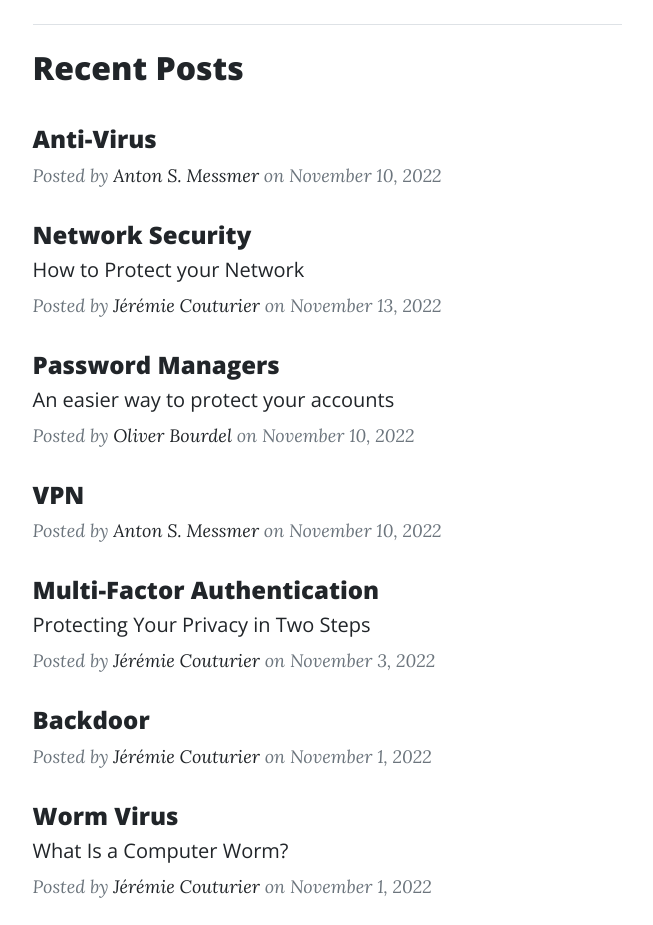
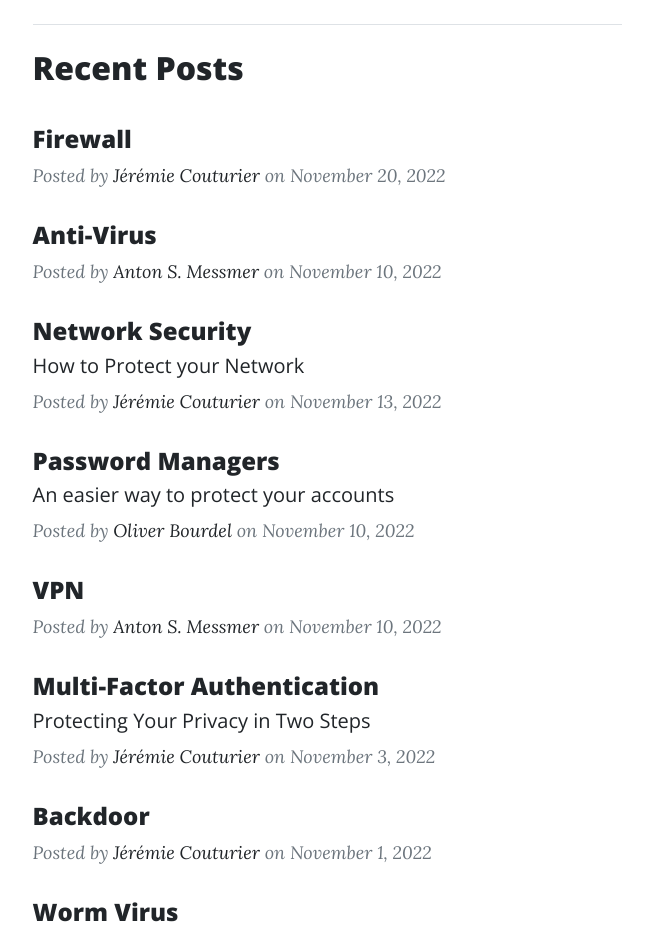
Before and after one commit to jeremie-24/CyberSecureTips, a plain HTML site: page index.html in a window 1280 px wide. Shown: the part 2000-2925 px from the top of the page, without its empty margins (313-966 px from the left). Drawn offline with nearby package versions, Linux system fonts and the light colour scheme.

Commit message:
firewall video

```diff
--- a/index.html
+++ b/index.html
@@ -125,6 +125,17 @@
                 <h2 class="post-title">Recent Posts</h2>
                 <br>
                 <!-- Post preview-->
+                <div class="post-preview">
+                    <a href="firewall.html">
+                        <h4 class="">Firewall</h4>
+                    </a>
+                    <p class="post-meta">
+                        Posted by
+                        <a href="about.html">Jérémie Couturier</a>
+                        on November 20, 2022
+                    </p>
+                </div>
+
                 <div class="post-preview">
                     <a href="antivirus.html">
                         <h4 class="">Anti-Virus</h4>
```
Also changed, not shown: firewall.html (+1 -1 lines).
